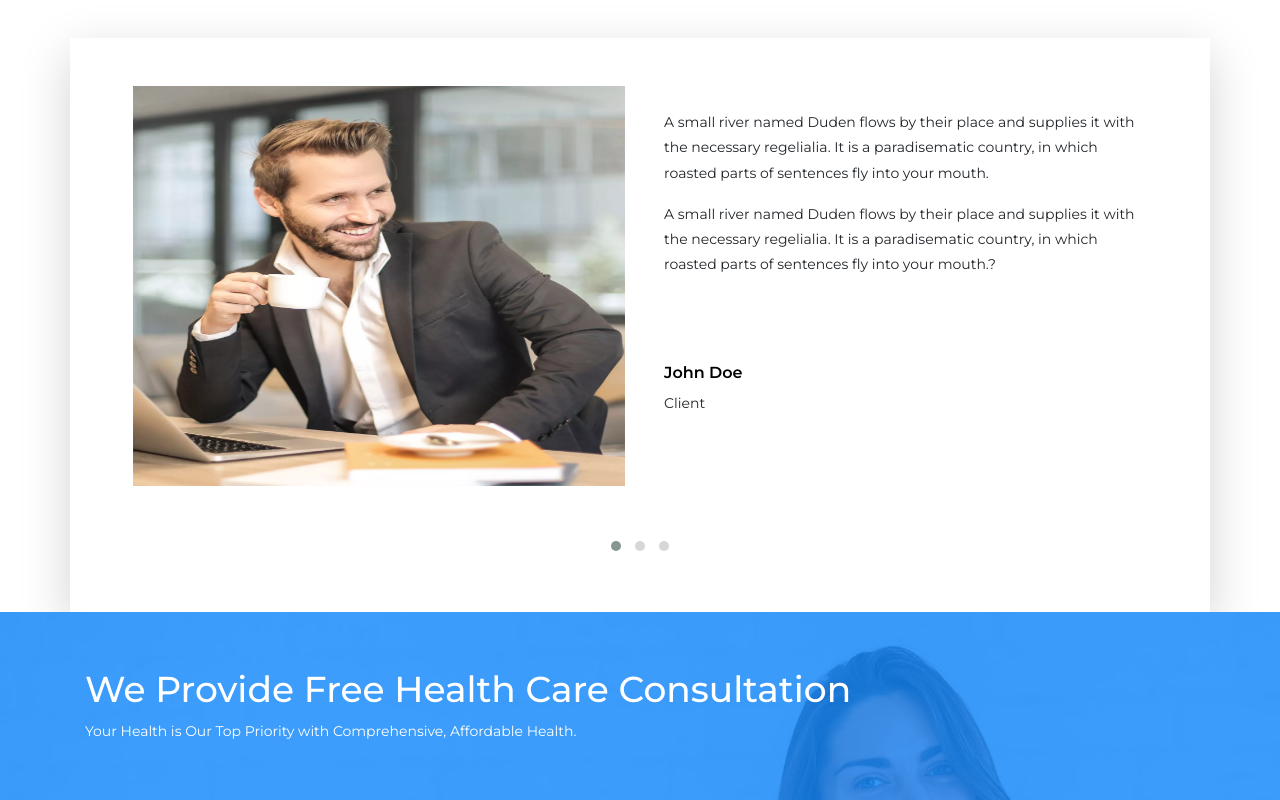
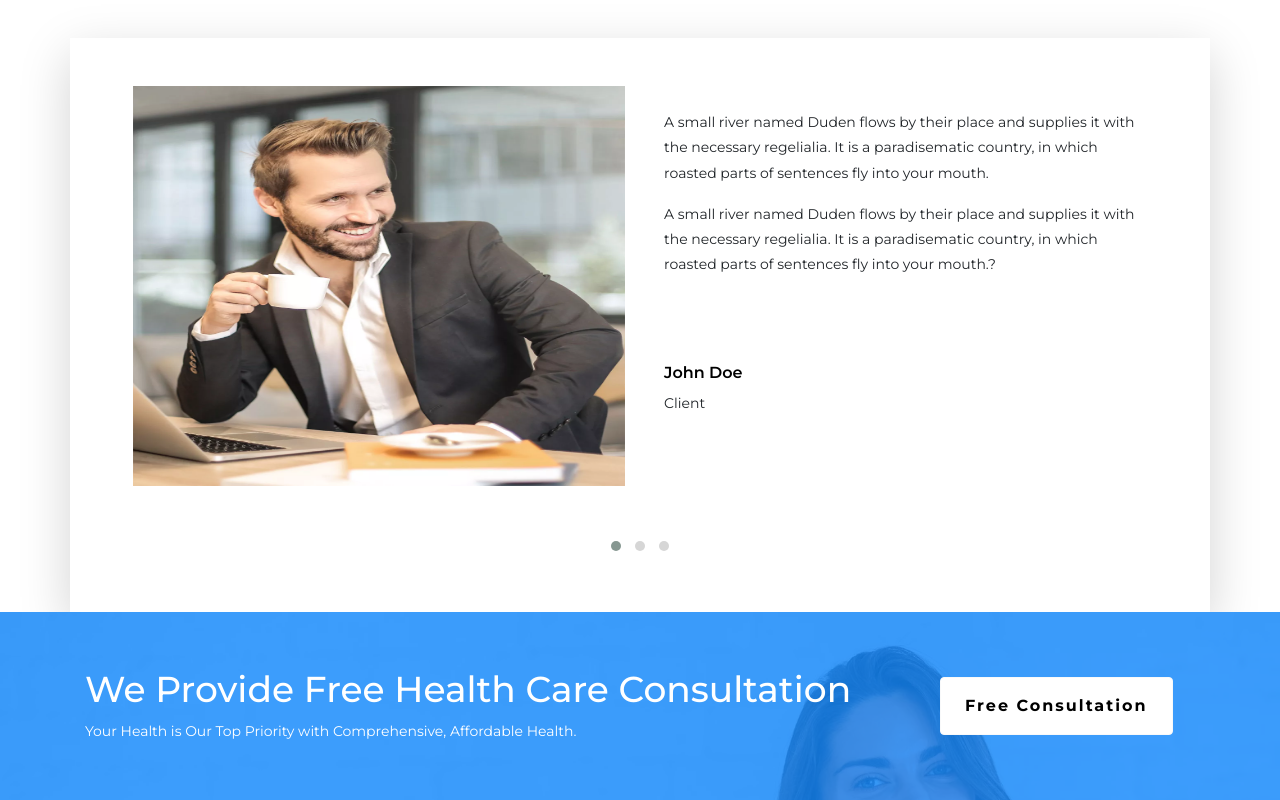
Before and after one commit to Olamilekan10/Affiliate-web, a React (Create React App) app: page / in a window 1280 px wide. Shown: the part 4444-5244 px from the top of the page. Built offline with nearby package versions, Linux system fonts and the light colour scheme; the HTML template or start-up script is replaced by a standard one.

Commit message:
created the navbar and the header section

```diff
--- a/src/components/StoriesSection/Stories.jsx
+++ b/src/components/StoriesSection/Stories.jsx
@@ -151,7 +151,7 @@ const Stories = () => {
                 </div>
                 <div className="col-md-3 d-flex align-items-center">
                     <p className="mb-0">
-                        {/* <button className="btn btn-light px-4 py-3">Free Consultation</button> */}
+                        <button className="btn btn-light px-4 py-3">Free Consultation</button>
                     </p>
                 </div>
               </div>
```
